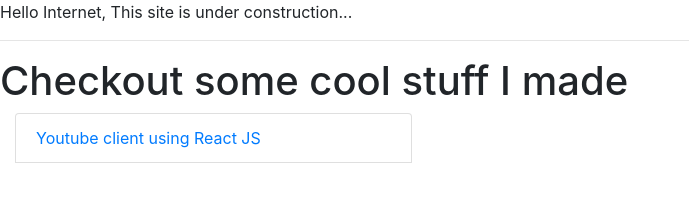
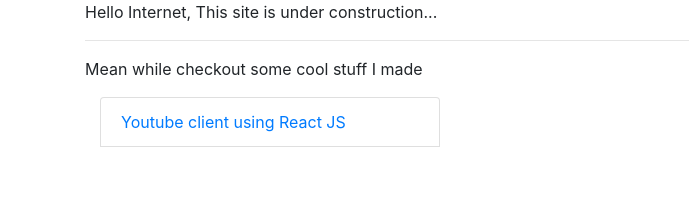
Before and after one commit to rc-chandan/rc-chandan.github.io, a plain HTML site: page index.html in a window 1280 px wide. Shown: the whole page, without its empty margins (0-689 px from the left). Drawn offline with nearby package versions, Linux system fonts and the light colour scheme.

Commit message:
minor bootstrap formating

```diff
--- a/index.html
+++ b/index.html
@@ -8,10 +8,10 @@
 
     <link rel="stylesheet" href="https://maxcdn.bootstrapcdn.com/bootstrap/4.0.0-alpha.2/css/bootstrap.min.css">
 </head>
-<body>
+<body class="container">
 	Hello Internet, This site is under construction...
     <hr>
-    <h1>Checkout some cool stuff I made</h1>
+    <p>Mean while checkout some cool stuff I made</p>
     <div class="col-md-4">
         <ul class="list-group">
             <li class="list-group-item"><a href="/ReactYoutubeClient">Youtube client using React JS</a></li>
```
